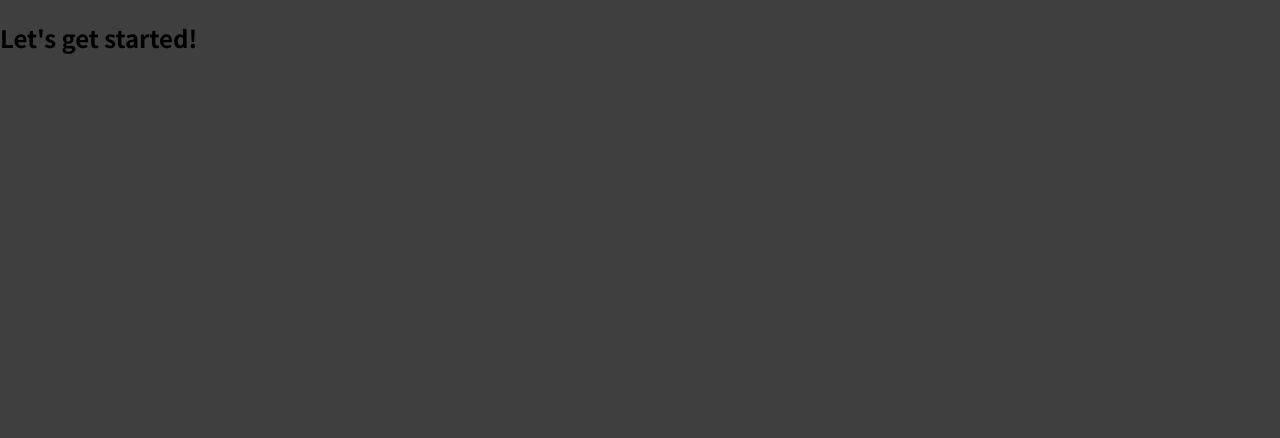
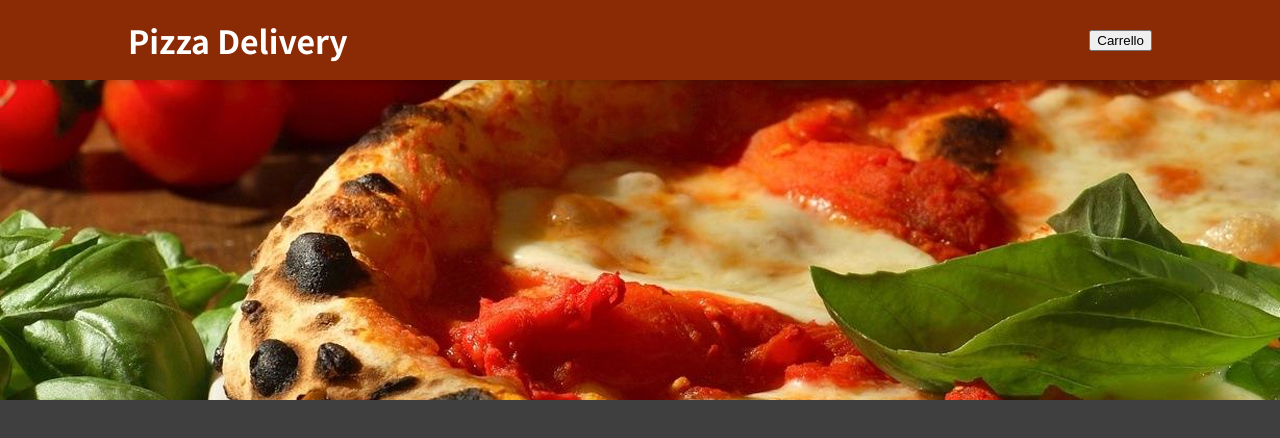
Before and after one commit to omostr/pizza-delivery-app, a React (Create React App) app: page / in a window 1280 px wide. Shown: the top 438 px of the page. Built offline with nearby package versions, Linux system fonts and the light colour scheme.

Commit message:
Add Header Component

```diff
--- a/src/App.js
+++ b/src/App.js
@@ -1,8 +1,11 @@
+import { Fragment } from "react";
+import Header from "./components/Layout/Header";
+
 function App() {
   return (
-    <div>
-      <h2>Let's get started!</h2>
-    </div>
+    <Fragment>
+      <Header />
+    </Fragment>
   );
 }
 
--- /dev/null
+++ b/src/components/Layout/Header.js
@@ -0,0 +1,19 @@
+import { Fragment } from "react";
+import headerImage from "../../assets/header.jpg";
+import classes from "./Header.module.css";
+
+const Header = (props) => {
+  return (
+    <Fragment>
+      <header className={classes.header}>
+        <h1>Pizza Delivery</h1>
+        <button> Carrello </button>
+      </header>
+      <div className={classes["main-image"]}>
+        <img src={headerImage} alt="Pizza Napoletana" />
+      </div>
+    </Fragment>
+  );
+};
+
+export default Header;
--- /dev/null
+++ b/src/components/Layout/Header.module.css
@@ -0,0 +1,27 @@
+.header {
+    position: fixed;
+    top: 0;
+    left: 0;
+    width: 100%;
+    height: 5rem;
+    background-color: #8a2b06;
+    color: white;
+    display: flex;
+    justify-content: space-between;
+    align-items: center;
+    padding: 0 10%;
+    box-shadow: 0 2px 8px rgba(0, 0, 0, 0.25);
+    z-index: 10;
+  }
+
+  .main-image {
+    width: 100%;
+    height: 25rem;
+    z-index: 0;
+    overflow: hidden;
+  }
+
+  .main-image img {
+    margin-top: -485px;
+    object-fit: cover;
+  }
```
Also changed, not shown: src/assets/header.jpg (added), 1 other file (tests, documents, lock files or other folders).
